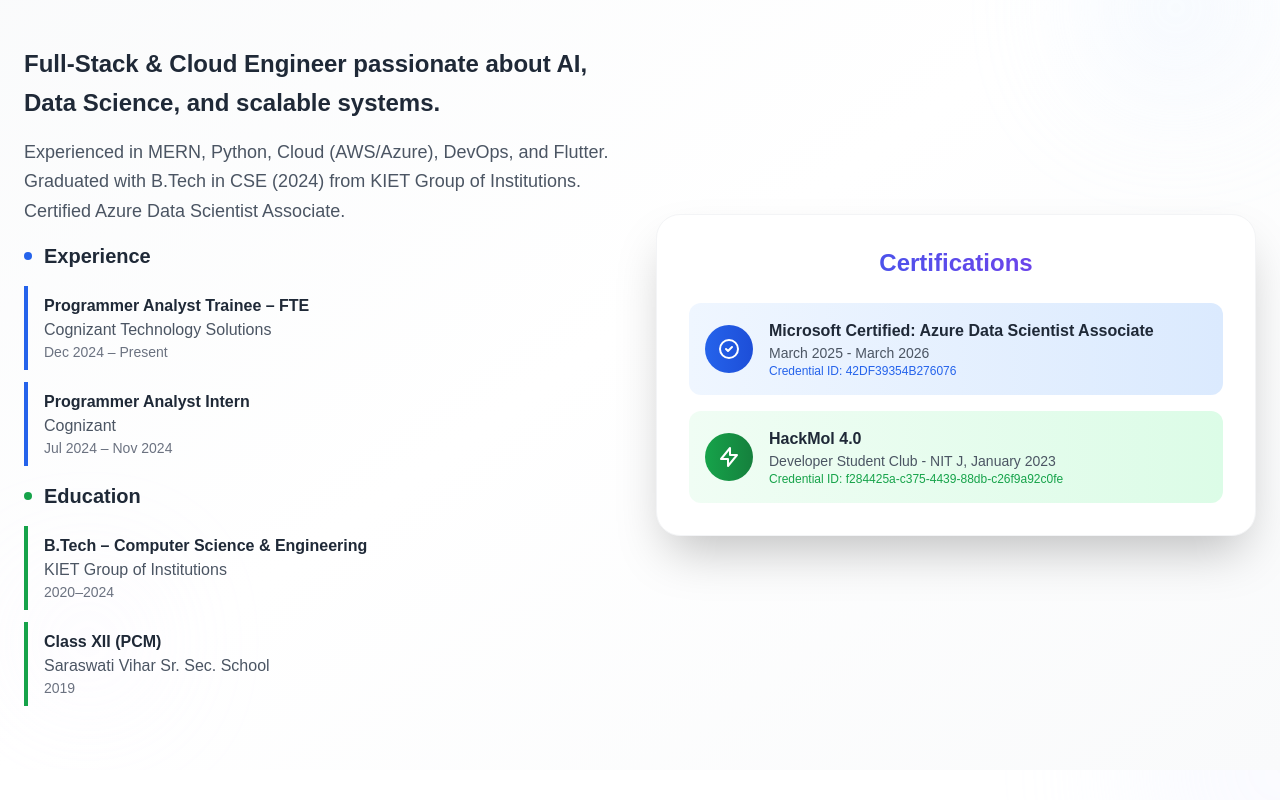
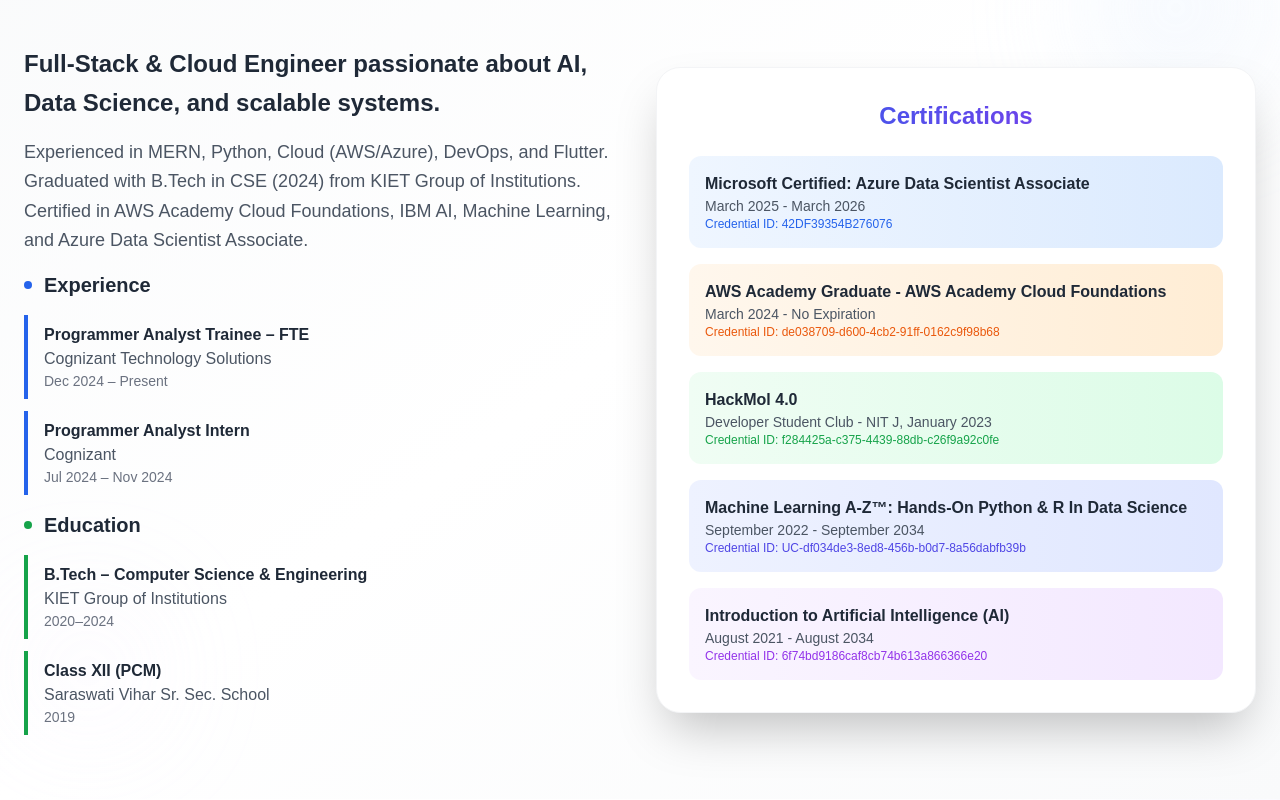
Before and after one commit to vishalpanwar416/Portfolio, a React (Create React App) app: page / in a window 1280 px wide. Shown: the part 1000-1800 px from the top of the page. Built offline with nearby package versions, Linux system fonts and the light colour scheme; the HTML template or start-up script is replaced by a standard one.

Commit message:
Commit changes

```diff
--- a/src/Sections/About.jsx
+++ b/src/Sections/About.jsx
@@ -82,26 +82,26 @@ export default function About() {
           {/* Left side - Intro text */}
           <motion.div className="space-y-4" variants={itemVariants}>
             <motion.h3
-              className="text-2xl font-semibold text-gray-800 mb-3 leading-relaxed"
+              className="text-2xl font-semibold text-gray-800 mb-3 leading-relaxed break-words"
               whileHover={{ scale: 1.02 }}
               transition={{ duration: 0.3 }}
             >
               Full-Stack & Cloud Engineer passionate about AI, Data Science, and scalable systems.
             </motion.h3>
             <motion.p
-              className="text-gray-600 leading-relaxed text-lg"
+              className="text-gray-600 leading-relaxed text-lg max-w-full break-words"
               whileHover={{ scale: 1.01 }}
               transition={{ duration: 0.3 }}
             >
               Experienced in MERN, Python, Cloud (AWS/Azure), DevOps, and Flutter.
               Graduated with B.Tech in CSE (2024) from KIET Group of Institutions.
-              Certified Azure Data Scientist Associate.
+              Certified in AWS Academy Cloud Foundations, IBM AI, Machine Learning, and Azure Data Scientist Associate.
             </motion.p>
 
             {/* Experience */}
             <motion.div className="space-y-4" variants={itemVariants}>
-              <h4 className="text-xl font-semibold text-gray-800 flex items-center">
-                <span className="w-2 h-2 bg-blue-600 rounded-full mr-3"></span>
+              <h4 className="text-xl font-semibold text-gray-800 flex items-center break-words">
+                <span className="w-2 h-2 bg-blue-600 rounded-full mr-3 flex-shrink-0"></span>
                 Experience
               </h4>
               <div className="space-y-3">
@@ -128,8 +128,8 @@ export default function About() {
 
             {/* Education */}
             <motion.div className="space-y-4" variants={itemVariants}>
-              <h4 className="text-xl font-semibold text-gray-800 flex items-center">
-                <span className="w-2 h-2 bg-green-600 rounded-full mr-3"></span>
+              <h4 className="text-xl font-semibold text-gray-800 flex items-center break-words">
+                <span className="w-2 h-2 bg-green-600 rounded-full mr-3 flex-shrink-0"></span>
                 Education
               </h4>
               <div className="space-y-3">
@@ -162,46 +162,81 @@ export default function About() {
             whileHover={{ y: -5, scale: 1.02 }}
             transition={{ duration: 0.3 }}
           >
-            <h4 className="text-2xl font-semibold text-gray-800 mb-6 text-center bg-gradient-to-r from-blue-600 to-purple-600 bg-clip-text text-transparent">
+            <h4 className="text-2xl font-semibold text-gray-800 mb-6 text-center bg-gradient-to-r from-blue-600 to-purple-600 bg-clip-text text-transparent break-words">
               Certifications
             </h4>
             <div className="space-y-4">
               <motion.div
-                className="flex items-center space-x-4 p-4 bg-gradient-to-r from-blue-50 to-blue-100 rounded-xl hover:shadow-lg transition-all duration-300"
+                className="flex flex-col p-4 bg-gradient-to-r from-blue-50 to-blue-100 rounded-xl hover:shadow-lg transition-all duration-300"
                 whileHover={{ scale: 1.02, x: 5 }}
                 transition={{ duration: 0.3 }}
               >
-                <div className="w-12 h-12 bg-gradient-to-r from-blue-600 to-blue-700 rounded-full flex items-center justify-center">
-                  <svg className="w-6 h-6 text-white" fill="none" stroke="currentColor" viewBox="0 0 24 24">
-                    <path strokeLinecap="round" strokeLinejoin="round" strokeWidth={2} d="M9 12l2 2 4-4m6 2a9 9 0 11-18 0 9 9 0 0118 0z" />
-                  </svg>
-                </div>
-                <div>
-                  <h5 className="font-semibold text-gray-800">Microsoft Certified: Azure Data Scientist Associate</h5>
+                <div className="w-full overflow-hidden">
+                  <h5 className="font-semibold text-gray-800 break-words">Microsoft Certified: Azure Data Scientist Associate</h5>
                   <p className="text-sm text-gray-600">March 2025 - March 2026</p>
-                  <p className="text-xs text-blue-600 hover:underline">
-                    <a href="https://learn.microsoft.com/api/credentials/share/en-in/vishalpanwar/42DF39354B276076?sharingId" target="_blank" rel="noopener noreferrer">
+                  <p className="text-xs text-blue-600 hover:underline overflow-hidden text-ellipsis">
+                    <a href="https://learn.microsoft.com/api/credentials/share/en-in/vishalpanwar/42DF39354B276076?sharingId" target="_blank" rel="noopener noreferrer" className="break-words">
                       Credential ID: 42DF39354B276076
                     </a>
                   </p>
                 </div>
               </motion.div>
               <motion.div
-                className="flex items-center space-x-4 p-4 bg-gradient-to-r from-green-50 to-green-100 rounded-xl hover:shadow-lg transition-all duration-300"
+                className="flex flex-col p-4 bg-gradient-to-r from-orange-50 to-orange-100 rounded-xl hover:shadow-lg transition-all duration-300"
                 whileHover={{ scale: 1.02, x: 5 }}
                 transition={{ duration: 0.3 }}
               >
-                <div className="w-12 h-12 bg-gradient-to-r from-green-600 to-green-700 rounded-full flex items-center justify-center">
-                  <svg className="w-6 h-6 text-white" fill="none" stroke="currentColor" viewBox="0 0 24 24">
-                    <path strokeLinecap="round" strokeLinejoin="round" strokeWidth={2} d="M13 10V3L4 14h7v7l9-11h-7z" />
-                  </svg>
+                <div className="w-full overflow-hidden">
+                  <h5 className="font-semibold text-gray-800 break-words">AWS Academy Graduate - AWS Academy Cloud Foundations</h5>
+                  <p className="text-sm text-gray-600">March 2024 - No Expiration</p>
+                  <p className="text-xs text-orange-600 hover:underline overflow-hidden text-ellipsis">
+                    <a href="https://www.credly.com/badges/de038709-d600-4cb2-91ff-0162c9f98b68/linked_in_profile" target="_blank" rel="noopener noreferrer" className="break-words">
+                      Credential ID: de038709-d600-4cb2-91ff-0162c9f98b68
+                    </a>
+                  </p>
                 </div>
-                <div>
-                  <h5 className="font-semibold text-gray-800">HackMol 4.0</h5>
+              </motion.div>
+              <motion.div
+                className="flex flex-col p-4 bg-gradient-to-r from-green-50 to-green-100 rounded-xl hover:shadow-lg transition-all duration-300"
+                whileHover={{ scale: 1.02, x: 5 }}
+                transition={{ duration: 0.3 }}
+              >
+                <div className="w-full overflow-hidden">
+                  <h5 className="font-semibold text-gray-800 break-words">HackMol 4.0</h5>
                   <p className="text-sm text-gray-600">Developer Student Club - NIT J, January 2023</p>
-                  <p className="text-xs text-green-600 hover:underline">
-                    <a href="https://certificate.givemycertificate.com/c/f284425a-c375-4439-88db-c26f9a92c0fe" target="_blank" rel="noopener noreferrer">
+                  <p className="text-xs text-green-600 hover:underline overflow-hidden text-ellipsis">
+                    <a href="https://certificate.givemycertificate.com/c/f284425a-c375-4439-88db-c26f9a92c0fe" target="_blank" rel="noopener noreferrer" className="break-words">
                       Credential ID: f284425a-c375-4439-88db-c26f9a92c0fe
+                    </a>
+                  </p>
+                </div>
+              </motion.div>
+              <motion.div
+                className="flex flex-col p-4 bg-gradient-to-r from-indigo-50 to-indigo-100 rounded-xl hover:shadow-lg transition-all duration-300"
+                whileHover={{ scale: 1.02, x: 5 }}
+                transition={{ duration: 0.3 }}
+              >
+                <div className="w-full overflow-hidden">
+                  <h5 className="font-semibold text-gray-800 break-words">Machine Learning A-Z™: Hands-On Python & R In Data Science</h5>
+                  <p className="text-sm text-gray-600">September 2022 - September 2034</p>
+                  <p className="text-xs text-indigo-600 hover:underline overflow-hidden text-ellipsis">
+                    <a href="https://ude.my/UC-df034de3-8ed8-456b-b0d7-8a56dabfb39b" target="_blank" rel="noopener noreferrer" className="break-words">
+                      Credential ID: UC-df034de3-8ed8-456b-b0d7-8a56dabfb39b
+                    </a>
+                  </p>
+                </div>
+              </motion.div>
+              <motion.div
+                className="flex flex-col p-4 bg-gradient-to-r from-purple-50 to-purple-100 rounded-xl hover:shadow-lg transition-all duration-300"
+                whileHover={{ scale: 1.02, x: 5 }}
+                transition={{ duration: 0.3 }}
+              >
+                <div className="w-full overflow-hidden">
+                  <h5 className="font-semibold text-gray-800 break-words">Introduction to Artificial Intelligence (AI)</h5>
+                  <p className="text-sm text-gray-600">August 2021 - August 2034</p>
+                  <p className="text-xs text-purple-600 hover:underline overflow-hidden text-ellipsis">
+                    <a href="https://coursera.org/share/6f74bd9186caf8cb74b613a866366e20" target="_blank" rel="noopener noreferrer" className="break-words">
+                      Credential ID: 6f74bd9186caf8cb74b613a866366e20
                     </a>
                   </p>
                 </div>
```
Also changed, not shown: src/components/navbar.jsx (+52 -11 lines).
